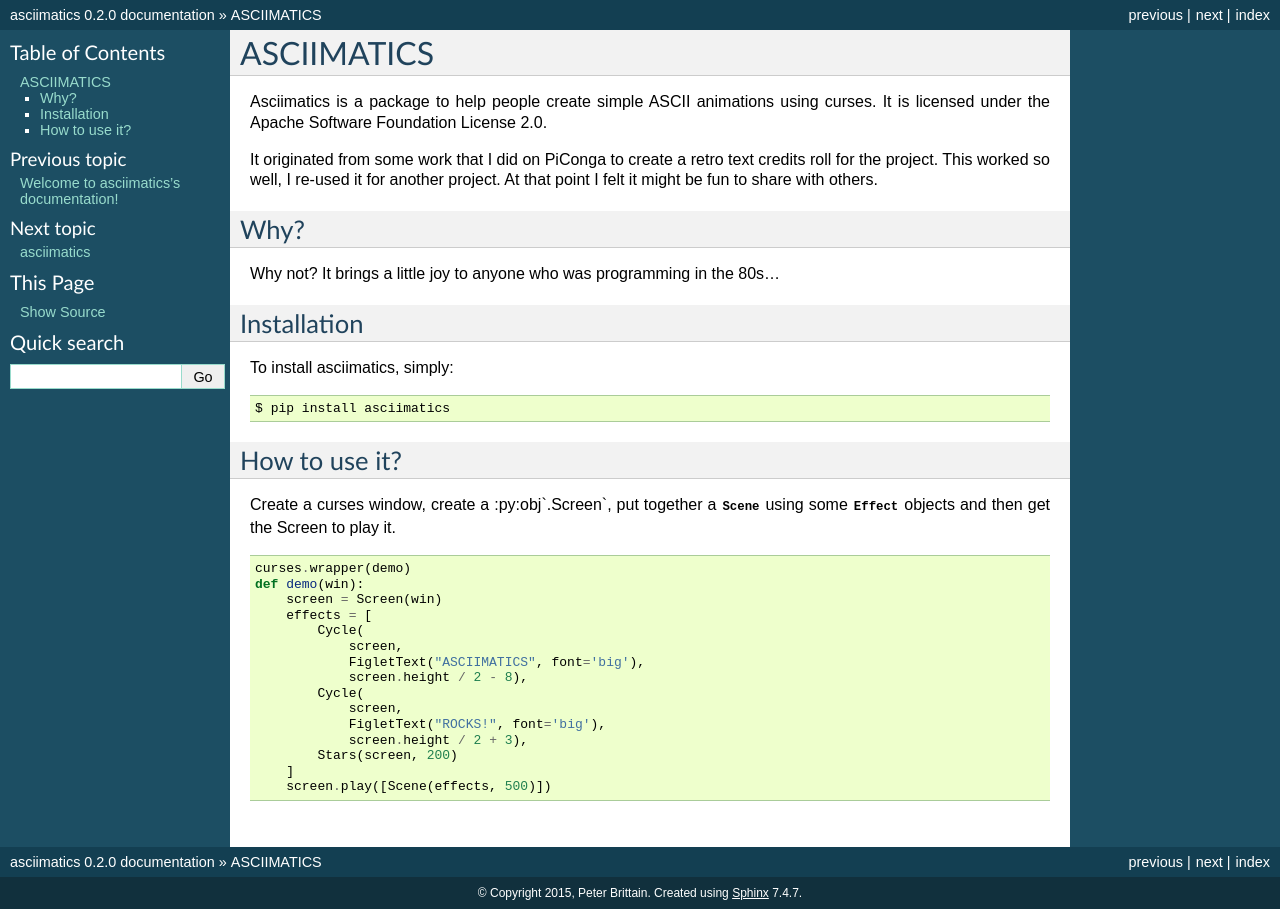
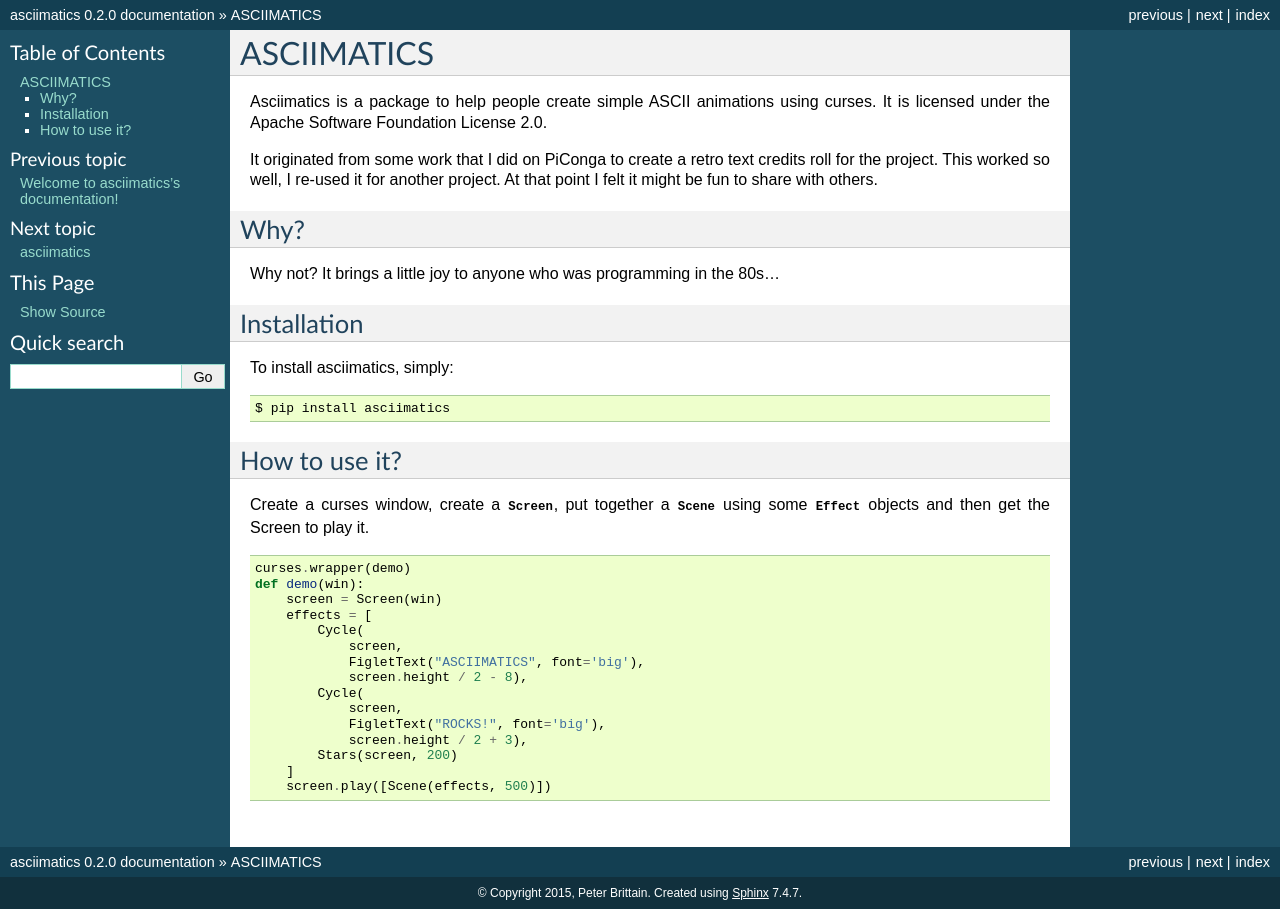
Before and after one commit to peterbrittain/asciimatics, a Sphinx documentation site: the page built from doc/source/intro.rst, in a window 1280 px wide. Built offline with Sphinx 7.4.7, drawn with Linux system fonts in a browser that asks for light colours.

Commit message:
Fix missing :

```diff
--- a/doc/source/intro.rst
+++ b/doc/source/intro.rst
@@ -28,7 +28,7 @@
 How to use it?
 --------------
 
-Create a curses window, create a :py:obj`.Screen`, put together a :py:obj:`.Scene`
+Create a curses window, create a :py:obj:`.Screen`, put together a :py:obj:`.Scene`
 using some :py:obj:`.Effect` objects and then get the Screen to play it.
 
 .. code-block:: python
```
